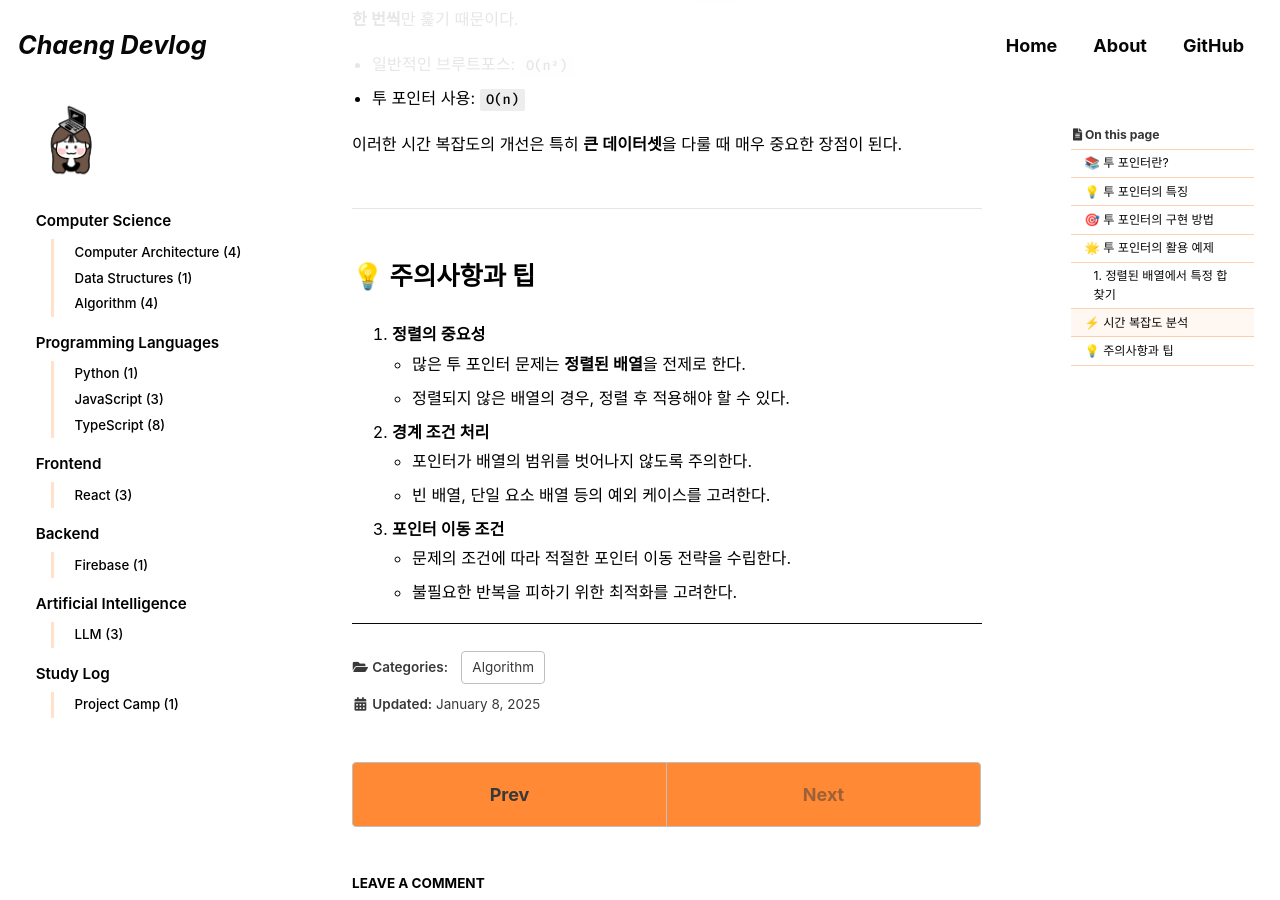
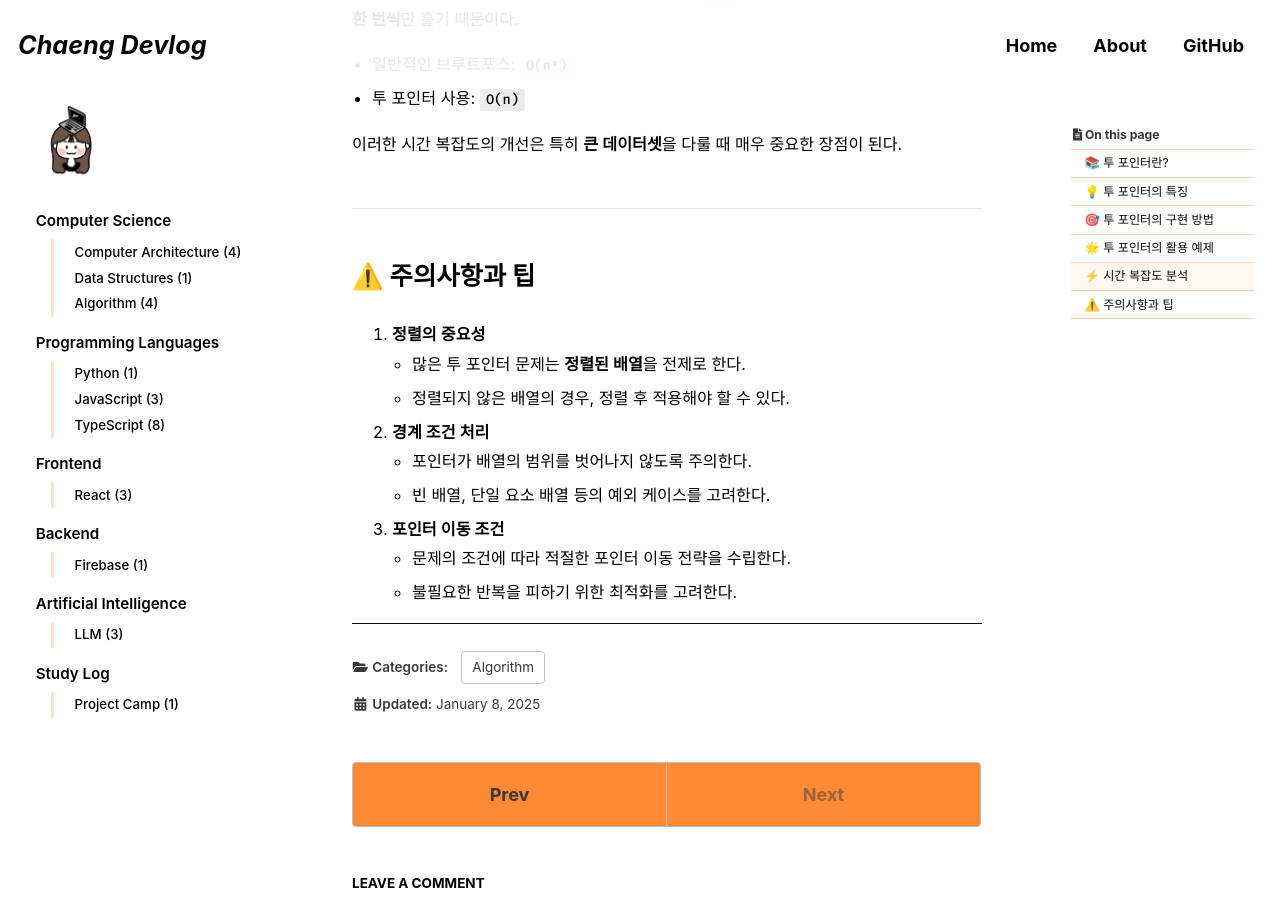
Before and after one commit to cchaeyoung/cchaeyoung.github.io, a Jekyll site: the page built from _posts/2025-01-08-algorithm-two-pointers.md, in a window 1280 px wide and 900 px high, scrolled down 3353 px. Built offline with Jekyll 4.4.1, drawn with Linux system fonts in a browser that asks for light colours; cached includes are drawn as plain includes; some web fonts are replaced; comment, search, counter and statistics services are not loaded.

Commit message:
docs: Update post about two pointers algorithm

```diff
--- a/_posts/2025-01-08-algorithm-two-pointers.md
+++ b/_posts/2025-01-08-algorithm-two-pointers.md
@@ -83,7 +83,7 @@
 
 # 🌟 투 포인터의 활용 예제
 
-## 1. 정렬된 배열에서 특정 합 찾기
+<h2>1. 정렬된 배열에서 특정 합 찾기</h2>
 
 정렬된 배열에서 **두 수의 합이 특정 값**이 되는 경우를 찾는 문제다.
 
@@ -151,7 +151,7 @@
 
 ---
 
-# 💡 주의사항과 팁
+# ⚠️ 주의사항과 팁
 
 1. **정렬의 중요성**
 
```
